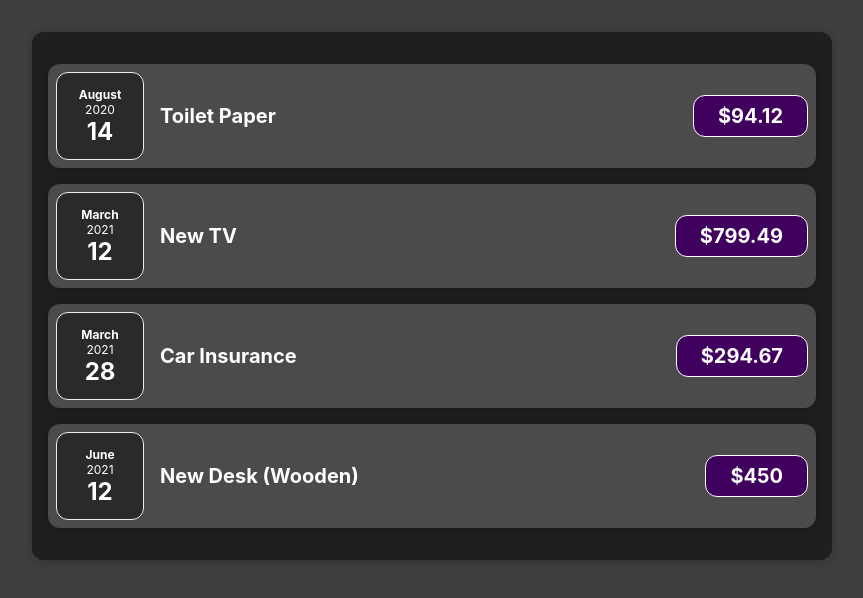
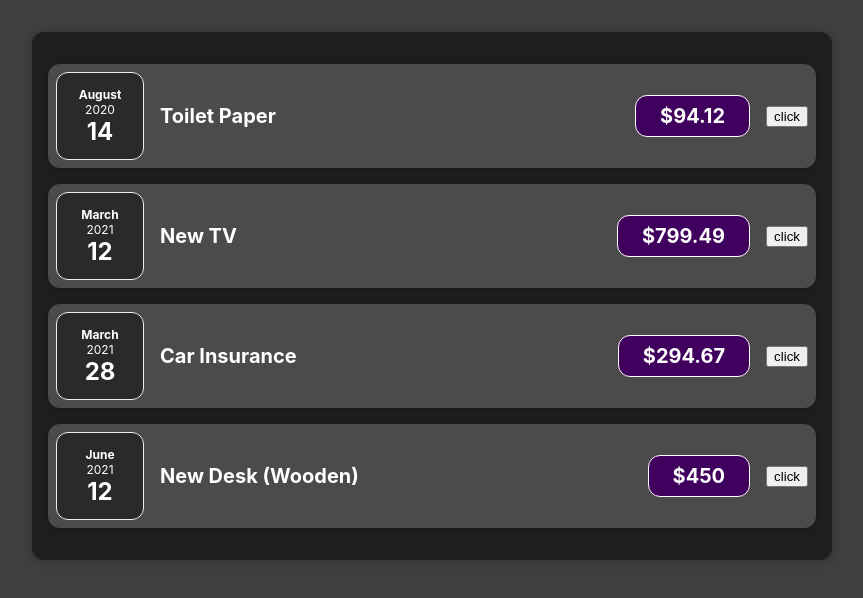
Before and after one commit to vothikimyen108/LearnReactJS, a React (Create React App) app in the folder ReactjsBasic/my-app/: page / in a window 1280 px wide. Shown: the top 598 px of the page, without its empty margins (208-1071 px from the left). Built offline with nearby package versions, Linux system fonts and the light colour scheme.

Commit message:
learn state

```diff
--- a/ReactjsBasic/my-app/src/components/Expenses/ExpenseDate.js
+++ b/ReactjsBasic/my-app/src/components/Expenses/ExpenseDate.js
@@ -1,5 +1,5 @@
 import "./ExpenseDate.css";
-function ExpenseDate(props) {
+const ExpenseDate = (props) =>{
   const month = props.date.toLocaleString("en-US", { month: "long" }); //lấy tháng "en-us" ngôn ngữ ở đâu
   const day = props.date.toLocaleString("en-US", { day: "2-digit" }); //lấy năm
   const year = props.date.getFullYear();
--- a/ReactjsBasic/my-app/src/components/Expenses/ExpenseItem.js
+++ b/ReactjsBasic/my-app/src/components/Expenses/ExpenseItem.js
@@ -2,8 +2,10 @@
 import "./ExpenseItem.css";
 import ExpenseDate from "./ExpenseDate.js";
 import Card from "../UI/Card";
+//import statr
+import React, { useState } from "react";
 //tạo hàm mới expense ra item h2
-function ExpenseItem(props) {
+const ExpenseItem = (props) => {
   //   //khai báo các biến
   // const expenseDate = new Date(2021, 2, 3);
   //   const expenseTitle = "Car Insurance ";
@@ -15,14 +17,23 @@ function ExpenseItem(props) {
   //nó k là html mà jxl k dùng class mà dùng className
   //dùng dấu {} để thêm các biến bên ngoài, date là một đối tượng cần chuyển về tostring
   //dùng props để hiện thị
+  //học state
+  const [title, setTitle] = useState(props.title); // khai báo sử dụng state như là mảng nhận 2 giá trị title là giả hiện tại settitle là thay đổ giá trị
+  // //tạo hàm thay đổi giá trị
+  function handClick() {
+    setTitle("update!!");
+    console.log(title);
+  }
+  //gọi biến title ra sử dụng
   return (
     <Card className="expense-item">
-      <ExpenseDate date ={props.date}/>
+      <ExpenseDate date={props.date} />
       <div className="expense-item__description">
-        <h2>{props.title}</h2>
+        <h2>{title}</h2>
         <div className="expense-item__price">${props.amount}</div>
+        <button onClick={handClick}>click</button>
       </div>
     </Card>
   );
-}
+};
 export default ExpenseItem;
--- a/ReactjsBasic/my-app/src/components/Expenses/Expenses.js
+++ b/ReactjsBasic/my-app/src/components/Expenses/Expenses.js
@@ -1,7 +1,7 @@
 import './Expenses.css'
 import ExpenseItem from "./ExpenseItem";
 import Card from '../UI/Card';
-function Expenses(prop) {
+const Expenses = (prop) => {
   return (
     <Card className="expenses">
       <ExpenseItem
--- a/ReactjsBasic/my-app/src/components/UI/Card.js
+++ b/ReactjsBasic/my-app/src/components/UI/Card.js
@@ -1,5 +1,5 @@
 import "./Card.css";
-function Card(props) {
+const Card = (props) => {
   //khai báo biến classname để nhân thận classname
   const classes = "card " + props.className;
   //props.children hiện thị mấy thằng con trong nó
```
